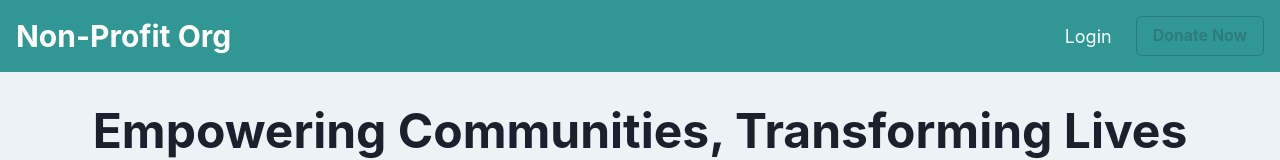
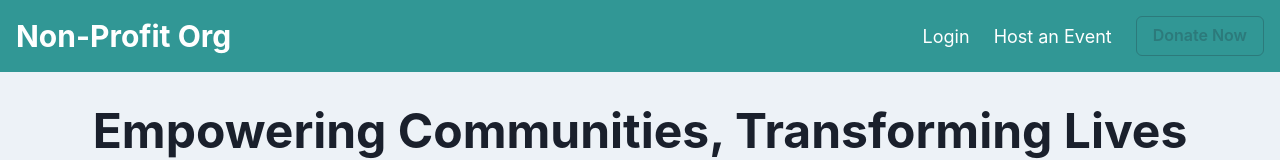
Before and after one commit to ka-rl/group32project, a React (Vite) app in the folder frontend/: page / in a window 1280 px wide. Shown: the top 160 px of the page. Built offline with nearby package versions, Linux system fonts and the light colour scheme.

Commit message:
added event button to Navbar

```diff
--- a/frontend/src/components/Navbar.jsx
+++ b/frontend/src/components/Navbar.jsx
@@ -24,6 +24,9 @@ const Navbar = () => {
         <Link href="/login" fontSize="lg" _hover={{ color: 'teal.300' }}>
           Login
         </Link>
+        <Link href="/event" fontSize="lg" _hover={{ color: 'teal.300' }}>
+          Host an Event
+        </Link>
         <Button colorScheme="teal" variant="outline" size="md">
           Donate Now
         </Button>
```
